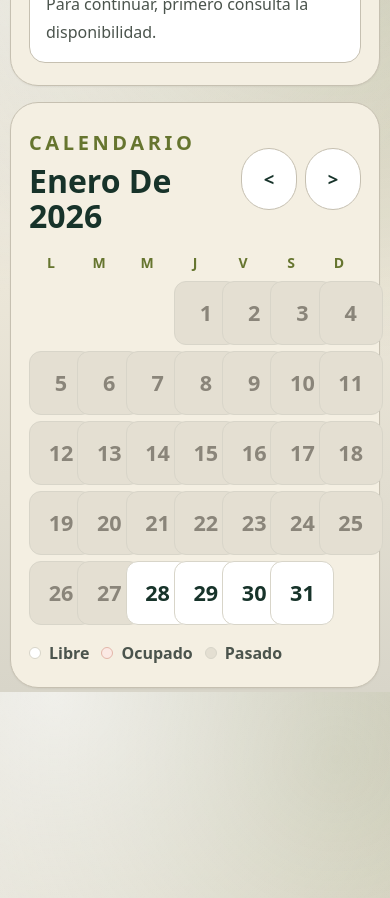
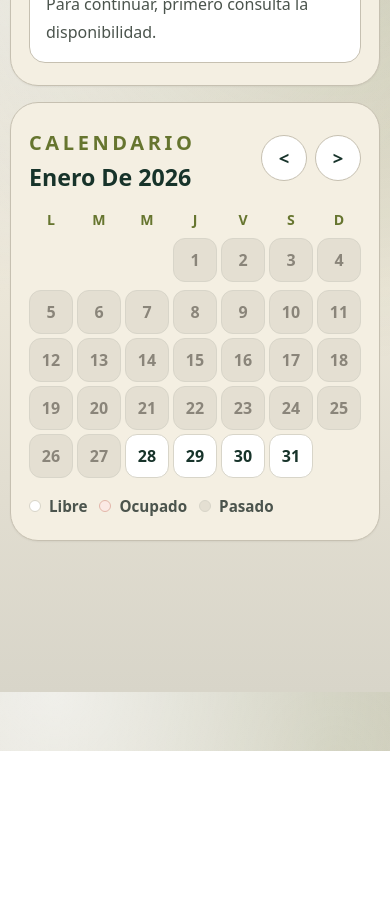
Before and after one commit to juanjarago/Alkila, a Next.js app: page /p/cabana-privada-anapoima-8-personas in a window 390 px wide. Shown: the part 1840-2738 px from the top of the page. After the commit the page ends 2591 px from the top, so only its background shows below. Built offline with nearby package versions, Linux system fonts and the light colour scheme; no server answers.

Commit message:
Tune mobile calendar sizing

```diff
--- a/app/globals.css
+++ b/app/globals.css
@@ -100,4 +100,34 @@ body {
     min-height: 64px;
     font-size: 1.35rem;
   }
+
+  .property-calendar h2 {
+    font-size: 1.45rem;
+    line-height: 1.12;
+  }
+
+  .property-calendar button {
+    min-height: 46px;
+    height: 46px;
+    width: 46px;
+    font-size: 1.15rem;
+  }
+
+  .property-calendar-day {
+    min-height: 42px;
+    border-radius: 12px;
+    font-size: 1rem;
+  }
+
+  .property-calendar .grid-cols-7 {
+    gap: 4px;
+  }
+
+  .property-calendar-weekdays {
+    font-size: 0.88rem;
+  }
+
+  .property-calendar-legend {
+    font-size: 0.95rem;
+  }
 }
--- a/app/p/[slug]/AvailabilityCalendar.tsx
+++ b/app/p/[slug]/AvailabilityCalendar.tsx
@@ -134,7 +134,7 @@ export default function AvailabilityCalendar({ slug }: { slug: string }) {
         </div>
       </div>
 
-      <div className="mt-5 grid grid-cols-7 gap-1 text-center text-sm font-black uppercase text-[#66752F]">
+      <div className="property-calendar-weekdays mt-5 grid grid-cols-7 gap-1 text-center text-sm font-black uppercase text-[#66752F]">
         {dayLabels.map((label, index) => (
           <div key={`${label}-${index}`}>{label}</div>
         ))}
@@ -175,7 +175,7 @@ export default function AvailabilityCalendar({ slug }: { slug: string }) {
         </div>
       ) : null}
 
-      <div className="mt-4 flex flex-wrap gap-3 text-base font-bold text-[#4B544D]">
+      <div className="property-calendar-legend mt-4 flex flex-wrap gap-3 text-base font-bold text-[#4B544D]">
         <span className="inline-flex items-center gap-2">
           <span className="h-3 w-3 rounded-full border border-[#D8D5C9] bg-white" />
           Libre
```
